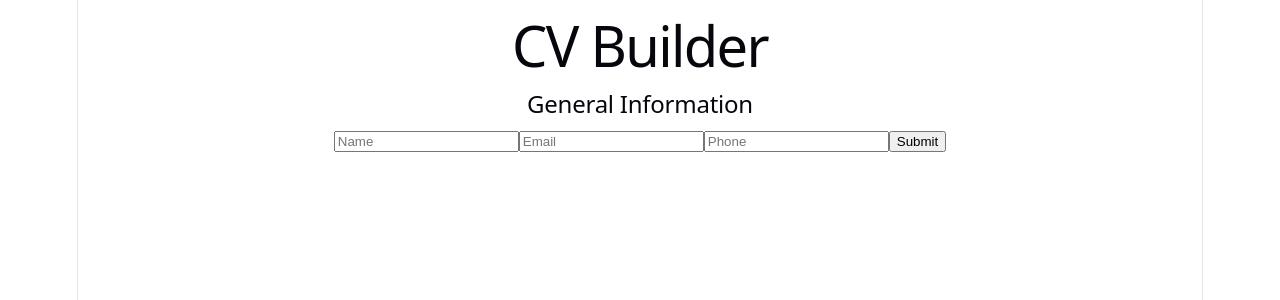
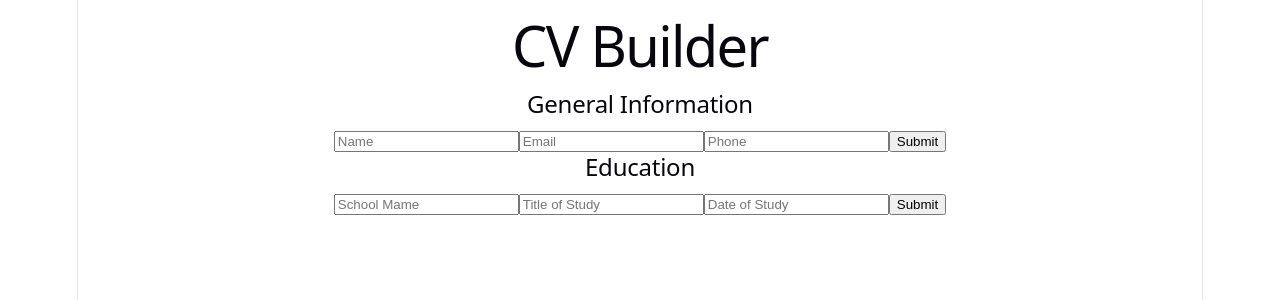
Before and after one commit to AMN-47/CV-Application-React, a React (Vite) app: page / in a window 1280 px wide. Shown: the top 300 px of the page. Built offline with nearby package versions, Linux system fonts and the light colour scheme.

Commit message:
Added education in to main file'

```diff
--- a/src/App.jsx
+++ b/src/App.jsx
@@ -1,11 +1,12 @@
 import GeneralInfo from "./components/Generalinfo";
-
+import Education from "./components/Education";
 
 function App() {
   return (
     <div>
       <h1>CV Builder</h1>
       <GeneralInfo/>
+      <Education/>
     </div>
   );
 }
```
